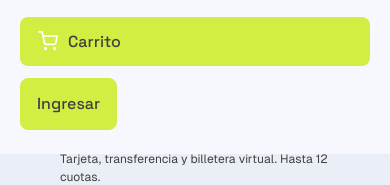
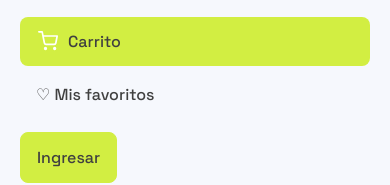
Before and after one commit to Talently-Lab/NovaMarket-PYME-S2627, a React (Vite) app in the folder frontend/: page / in a window 390 px wide. Both pictures are taken after a click on the button 348 px from the left and 67 px from the top of the page. Shown: the part 418-603 px from the top of the page. Built offline with nearby package versions, Linux system fonts and the light colour scheme; no server answers.

Commit message:
fix: agregar Mis favoritos en el drawer mobile del header

```diff
--- a/frontend/src/components/layout/Header.jsx
+++ b/frontend/src/components/layout/Header.jsx
@@ -293,6 +293,9 @@ export default function Header() {
           </div>
           Carrito {totalItems > 0 ? `(${totalItems})` : ''}
         </Link>
+        <Link to="/favoritos" className="header__mobile-nav-link" onClick={closeMenu}>
+          ♡ Mis favoritos
+        </Link>
         {isAuthenticated ? (
           <>
             <Link to="/mis-pedidos" className="header__mobile-nav-link" onClick={closeMenu}>Mis pedidos</Link>
```
